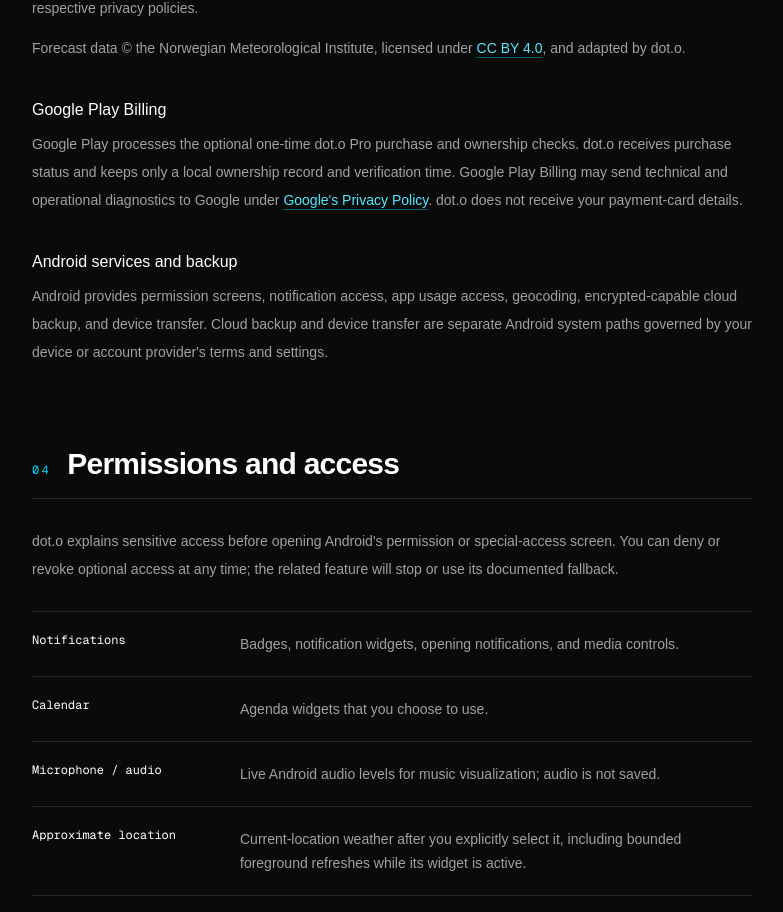
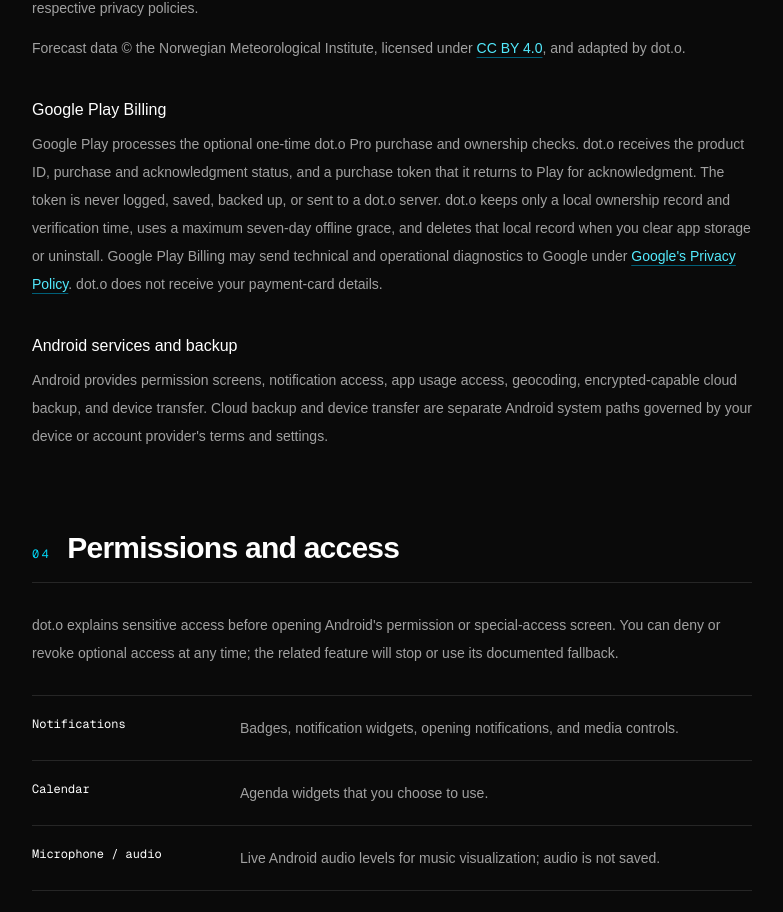
Before and after one commit to DB-Doo/portfolio, a Next.js app: page /doto-launcher/privacy in a window 1280 px wide. Shown: the part 1899-2811 px from the top of the page, without its empty margins (400-1183 px from the left). Built offline with nearby package versions, Linux system fonts and the light colour scheme.

Commit message:
Clarify dot.o weather and Billing privacy

```diff
--- a/src/app/doto-launcher/privacy/page.tsx
+++ b/src/app/doto-launcher/privacy/page.tsx
@@ -269,11 +269,11 @@
                     current-location fix to about 0.1 degrees before caching it
                     or sending it to MET. For a custom city, Android&apos;s
                     configured geocoder receives the city name and returns
-                    coordinates; dot.o sends those coordinates to MET with no
-                    more than four decimal places. The configured geocoder may
-                    also process rounded current-location coordinates to
-                    produce a readable place label. MET receives ordinary
-                    network metadata such as an IP address and may log the IP
+                    coordinates; dot.o also rounds those coordinates to about
+                    0.1 degrees before sending them to MET. The configured
+                    geocoder may also process rounded current-location
+                    coordinates to produce a readable place label. MET receives
+                    ordinary network metadata such as an IP address and may log the IP
                     address and coordinates under its terms. While a
                     current-location weather widget is active in the
                     foreground, dot.o may refresh approximately every 30
@@ -307,9 +307,14 @@
                   </h3>
                   <p className="mt-2">
                     Google Play processes the optional one-time dot.o Pro
-                    purchase and ownership checks. dot.o receives purchase
-                    status and keeps only a local ownership record and
-                    verification time. Google Play Billing may send technical
+                    purchase and ownership checks. dot.o receives the product
+                    ID, purchase and acknowledgment status, and a purchase
+                    token that it returns to Play for acknowledgment. The token
+                    is never logged, saved, backed up, or sent to a dot.o
+                    server. dot.o keeps only a local ownership record and
+                    verification time, uses a maximum seven-day offline grace,
+                    and deletes that local record when you clear app storage or
+                    uninstall. Google Play Billing may send technical
                     and operational diagnostics to Google under{" "}
                     <a
                       href="https://policies.google.com/privacy"
```
